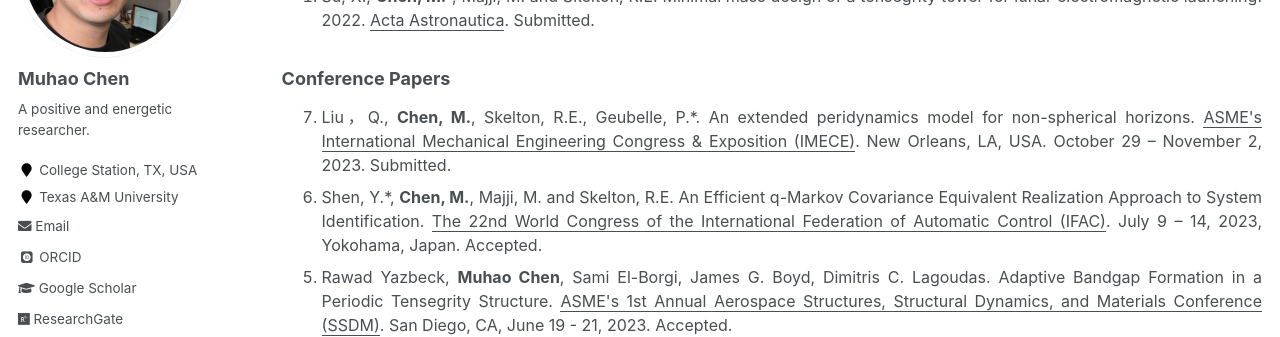
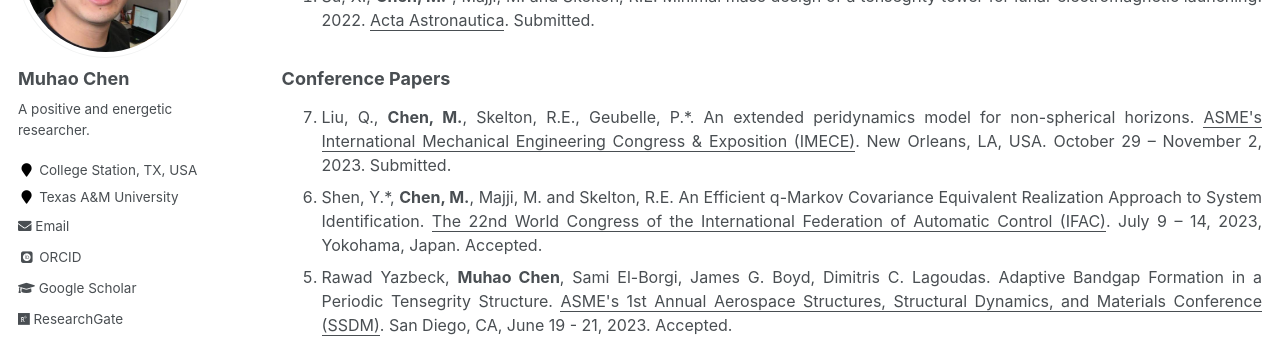
Before and after one commit to Muhao-Chen/muhao-chen.github.io, a Jekyll site: the page built from _pages/publication.md, in a window 1280 px wide and 900 px high, scrolled down 2531 px. Shown: the part 153-490 px from the top of the window. Built offline with Jekyll 4.4.1, drawn with Linux system fonts in a browser that asks for light colours; some web fonts are replaced.

```diff
--- a/_pages/publication.md
+++ b/_pages/publication.md
@@ -77,7 +77,7 @@ toc: true
 ### Conference Papers
 <font size=3>
 <ol reversed>
-<li> Liu，Q., <strong>Chen, M.</strong>, Skelton, R.E., Geubelle, P.*. An extended peridynamics model for non-spherical horizons. <u>ASME's International Mechanical Engineering Congress & Exposition (IMECE)</u>. New Orleans, LA, USA. October 29 – November 2, 2023. Submitted. </li>
+<li> Liu, Q., <strong>Chen, M.</strong>, Skelton, R.E., Geubelle, P.*. An extended peridynamics model for non-spherical horizons. <u>ASME's International Mechanical Engineering Congress & Exposition (IMECE)</u>. New Orleans, LA, USA. October 29 – November 2, 2023. Submitted. </li>
 <li> Shen, Y.*, <strong>Chen, M.</strong>, Majji, M. and Skelton, R.E. An Efficient q-Markov Covariance Equivalent Realization Approach to System Identification. <u>The 22nd World Congress of the International Federation of Automatic Control (IFAC)</u>. July 9 – 14, 2023, Yokohama, Japan. Accepted. </li>
 <li> Rawad Yazbeck, <strong>Muhao Chen</strong>, Sami El-Borgi, James G. Boyd, Dimitris C. Lagoudas. Adaptive Bandgap Formation in a Periodic Tensegrity Structure. <u>ASME's 1st Annual Aerospace Structures, Structural Dynamics, and Materials Conference (SSDM)</u>. San Diego, CA, June 19 - 21, 2023. Accepted. </li>
 <li> Shen, Y., <strong>Chen, M.</strong>*, and Skelton, R.E. Optimal simulation model for tensegrity systems in the presence of finite precision computing. <u>The 21st European Control Conference (ECC)</u>. 13 - 16 June, 2023, Bucharest, Romania. Accepted. </li>
```
